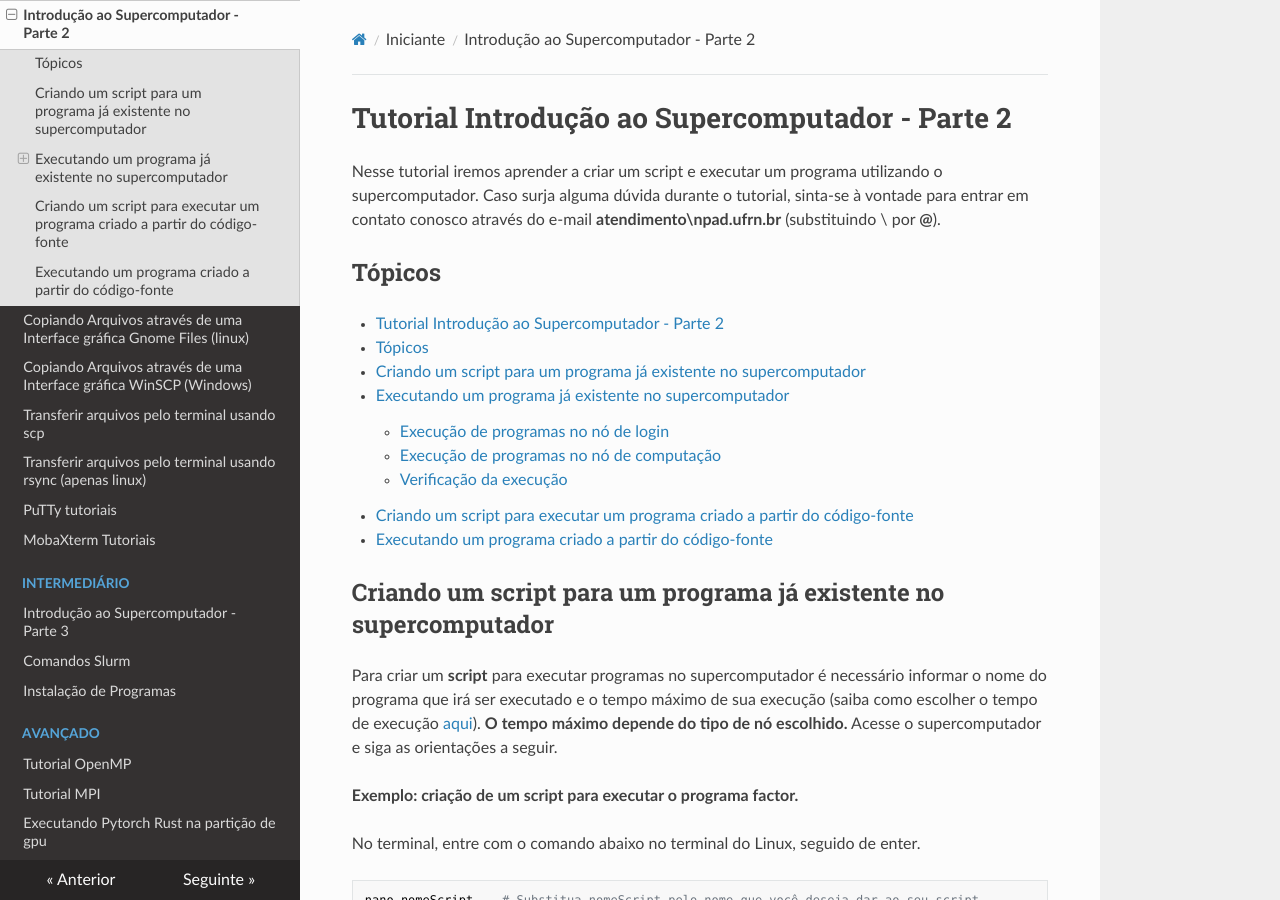
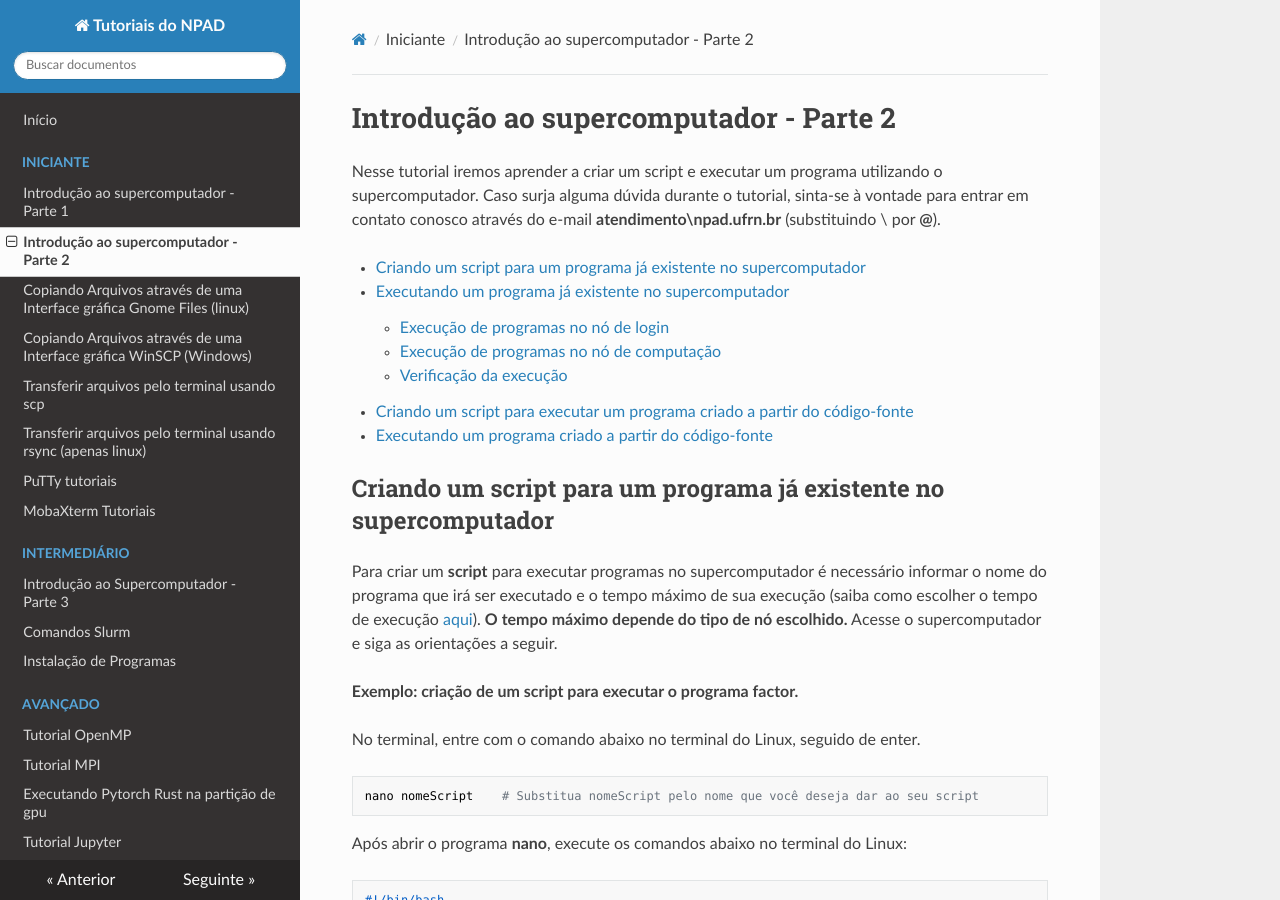
Before and after one commit to estgeorge/tutoriais, an MkDocs documentation site: the page built from docs/beginner/superpc_introduction_part_2.md, in a window 1280 px wide and 900 px high. Built offline with MkDocs 1.6.1, drawn with Linux system fonts in a browser that asks for light colours; nearby versions of some CDN libraries.

Commit message:
alteração

````diff
--- a/docs/beginner/superpc_introduction_part_2.md
+++ b/docs/beginner/superpc_introduction_part_2.md
@@ -1,24 +1,8 @@
-<!--
-title: "Núcleo de Processamento de Alto Desempenho - UFRN"
-description: "Source code generated using layoutit.com"
-author: "Samuel Xavier de Souza"
--->
-
-# Tutorial Introdução ao Supercomputador - Parte 2
+# Introdução ao supercomputador - Parte&nbsp;2
 
 Nesse tutorial iremos aprender a criar um script e executar um programa utilizando o supercomputador. Caso surja alguma dúvida durante o tutorial, sinta-se à vontade para entrar em contato conosco através do e-mail **atendimento\<at>npad.ufrn.br** (substituindo \<at> por **@**).
 
-## Tópicos
-
-- [Tutorial Introdução ao Supercomputador - Parte 2](#tutorial-introdução-ao-supercomputador---parte-2)
-  - [Tópicos](#tópicos)
-  - [Criando um script para um programa já existente no supercomputador](#criando-um-script-para-um-programa-já-existente-no-supercomputador)
-  - [Executando um programa já existente no supercomputador](#executando-um-programa-já-existente-no-supercomputador)
-    - [Execução de programas no nó de login](#execução-de-programas-no-nó-de-login)
-    - [Execução de programas no nó de computação](#execução-de-programas-no-nó-de-computação)
-    - [Verificação da execução](#verificação-da-execução)
-  - [Criando um script para executar um programa criado a partir do código-fonte](#criando-um-script-para-executar-um-programa-criado-a-partir-do-código-fonte)
-  - [Executando um programa criado a partir do código-fonte](#executando-um-programa-criado-a-partir-do-código-fonte)
+[TOC]
 
 ## Criando um script para um programa já existente no supercomputador
 
@@ -40,7 +24,7 @@
 factor 120     # Especifica o programa a ser executado (no caso, factor) e o parâmetro de entrada (120)
 ```
 
-Em sequência aperte ctrl+o, depois enter e, então, aperte ctrl+x para sair do **nano**. Vale ressaltar que também é possível abrir o arquivo correspondente ao script e fazer alterações diretamente nele, via [interface gráfica](/beginner/superpc_introduction_part_1.md#através-de-uma-interface-gráfica).
+Em sequência aperte ctrl+o, depois enter e, então, aperte ctrl+x para sair do **nano**. Vale ressaltar que também é possível abrir o arquivo correspondente ao script e fazer alterações diretamente nele, via [interface gráfica](superpc_introduction_part_1.md#atraves-de-uma-interface-grafica).
 
 ## Executando um programa já existente no supercomputador
 
@@ -50,7 +34,8 @@
 
 O nó de login é mais indicado para execução de softwares de teste, ou seja, que requerem um tempo de execução menor. O tempo limite para execução neste nó é de 30 minutos, considerando que o usuário está utilizando apenas um núcleo e 100% de sua capacidade. Um usuário que decide utilizar esse nó para execução de um processo que ocupa 100% de 10 CPUs, por exemplo, será terminado automaticamente após 3 minutos de uso, como pode ser visto na tabela abaixo (**Figura 1**), junto com demais exemplos. Isso ocorre mesmo que o script tenha tempo maior configurado. Desse modo, recomenda-se utilizar o nó de login apenas para fins de teste.
 
-![Figura 1](/assets/superpc_introduction_part_2/Tabela_Uso_Noh_Login.bmp)
+![Figura 1](../../assets/superpc_introduction_part_2/Tabela_Uso_Noh_Login.jpg)
+
 **Figura 1 - Tabela com exemplos de tempo de execução de programas no nó de login, para várias configurações**
 
 Para executar um programa no supercomputador no nó de login, use o comando a seguir no terminal do Linux:
--- a/docs/index.md
+++ b/docs/index.md
@@ -1,4 +1,4 @@
-# Tutoriais
+# Tutoriais do NPAD
 
 Estão aqui listados os tutoriais para que os usuários do Núcleo de Processamento de Alto Desempenho compreender o uso e funcionamento do supercomputador da UFRN.
 
--- a/mkdocs.yml
+++ b/mkdocs.yml
@@ -3,12 +3,16 @@
    name: readthedocs
    highlightjs: true
    locale: pt_BR
-   logo: assets/logo_UFRN.png
+   #logo: assets/logo_UFRN.png
+markdown_extensions:
+   - toc:
+        baselevel: 1
+        toc_depth: 2-4
 nav:
-   - Home: index.md
+   - Início: index.md
    - Iniciante:
-      - 'beginner/superpc_introduction_part_1.md'
-      - 'Introdução ao Supercomputador - Parte&nbsp;2': 'beginner/superpc_introduction_part_2.md'
+      - beginner/superpc_introduction_part_1.md
+      - beginner/superpc_introduction_part_2.md
       - 'Copiando Arquivos através de uma Interface gráfica Gnome Files (linux)': 'beginner/gnome_files.md'
       - 'Copiando Arquivos através de uma Interface gráfica WinSCP (Windows)': 'beginner/winscp_tutorial.md'
       - 'Transferir arquivos pelo terminal usando scp': 'beginner/scp_tutorial.md'
````
Also changed, not shown: docs/advanced/jupyter_tutorial.md (+1 -1 lines), docs/beginner/superpc_introduction_part_1.md (+6 -5 lines), docs/assets/superpc_introduction_part_2/Tabela_Uso_Noh_Login.bmp (deleted), docs/assets/superpc_introduction_part_2/Tabela_Uso_Noh_Login.jpg (added).
